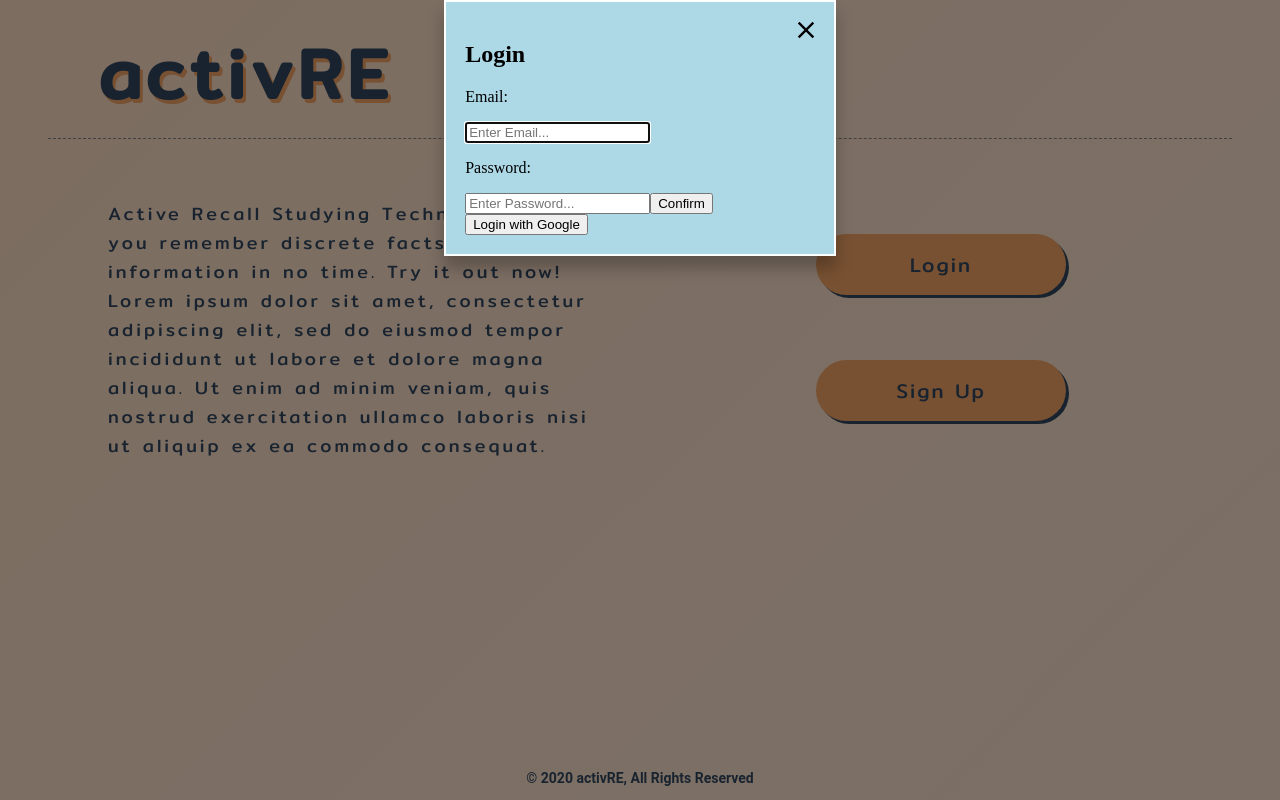
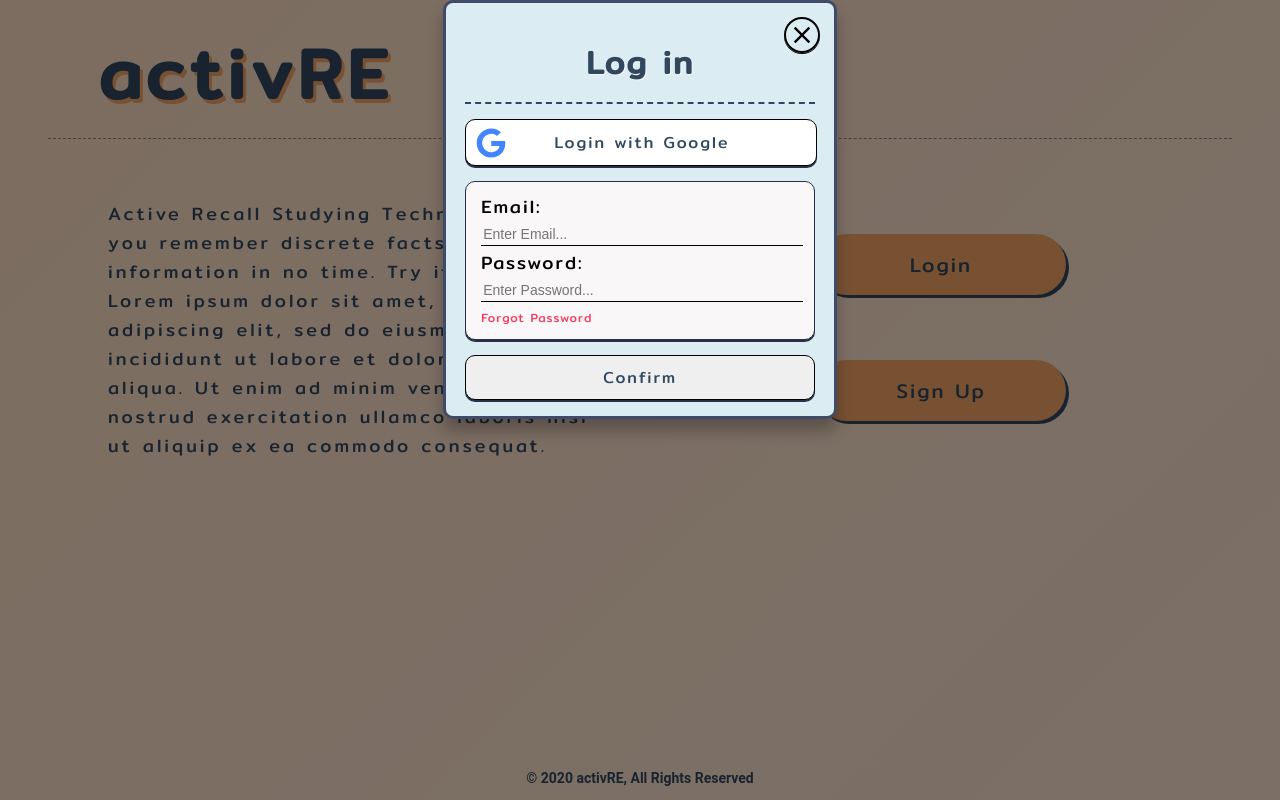
Before and after one commit to charlesezra/activre, a React (Create React App) app in the folder client/: page / in a window 1280 px wide. Both pictures are taken after a click on the button "Login". Built offline with nearby package versions, Linux system fonts and the light colour scheme.

Commit message:
finished login frontend component

```diff
--- a/client/package.json
+++ b/client/package.json
@@ -3,6 +3,10 @@
   "version": "0.1.0",
   "private": true,
   "dependencies": {
+    "@fortawesome/fontawesome-svg-core": "^1.2.28",
+    "@fortawesome/free-brands-svg-icons": "^5.13.0",
+    "@fortawesome/free-solid-svg-icons": "^5.13.0",
+    "@fortawesome/react-fontawesome": "^0.1.9",
     "@testing-library/jest-dom": "^4.2.4",
     "@testing-library/react": "^9.3.2",
     "@testing-library/user-event": "^7.1.2",
--- /dev/null
+++ b/client/src/components/modal/modal.css
@@ -0,0 +1,143 @@
+.container {
+  display: grid;
+  grid-template-areas: "title" "google" "inputs" "confirm";
+  grid-row-gap: 15px;
+}
+
+.title {
+  grid-area: title;
+  display: flex;
+  align-items: center;
+  justify-content: center;
+  border-bottom: 2px dashed #30475e;
+}
+
+.title h2 {
+  color: #30475e;
+  font-family: "Mitr", sans-serif;
+  font-size: 2rem;
+  text-shadow: 1px 1px #f9f7f7;
+  margin: 15px;
+  letter-spacing: 2px;
+}
+
+.google {
+  background: white;
+  grid-area: "google";
+  display: grid;
+  grid-template-columns: 0.15fr 1fr;
+  grid-template-areas: "icon gbutton";
+  border: 1px solid black;
+  color: #30475e;
+  width: 100%;
+  border-radius: 10px;
+  height: 45px;
+  outline: none;
+  transition: ease-in 0.1s;
+  box-shadow: 0px 2px #283149;
+}
+
+.google:hover {
+  transform: translateY(-1px);
+  transform: scale(1.02);
+}
+
+.icon {
+  grid-area: icon;
+  font-size: 30px;
+  margin: auto auto;
+  margin-left: 10px;
+  color: #4285fe;
+}
+
+.google button {
+  font-family: "Mitr", sans-serif;
+  font-size: 16px;
+  color: #30475e;
+  grid-area: gbutton;
+  border: none;
+  border-radius: 0;
+  width: 100%;
+  background-color: transparent;
+  outline: none;
+  padding-right: 50px;
+  letter-spacing: 2px;
+}
+
+.google:active {
+  transform: translateY(2px);
+  box-shadow: 0px 2px 0px 0px rgba(48, 71, 94, 0.3);
+}
+
+.modalButton {
+  font-family: "Mitr", sans-serif;
+  font-size: 16px;
+  color: #30475e;
+  width: 100%;
+  height: 45px;
+  border: 1px solid black;
+  border-radius: 10px;
+  outline: none;
+  transition: ease-in 0.1s;
+  box-shadow: 0px 2px #283149;
+  letter-spacing: 2px;
+}
+
+.modalButton:hover {
+  transform: translateY(-1px);
+  transform: scale(1.02);
+  background: #f73859;
+  color: white;
+}
+
+.modalButton:active {
+  transform: translateY(2px);
+  box-shadow: 0px 2px 0px 0px rgba(48, 71, 94, 0.3);
+}
+
+.inputs {
+  grid-area: "inputs";
+  padding: 10px 15px;
+  font-family: "Mitr", sans-serif;
+  border: 1px solid #283149;
+  border-radius: 10px;
+  background: #f9f7f7;
+  box-shadow: 0px 2px #283149;
+}
+
+.inputs p,
+a {
+  margin: 0;
+  letter-spacing: 2px;
+  font-size: 18px;
+}
+
+.inputs input {
+  background-color: transparent;
+  width: 100%;
+  height: 20px;
+  border: none;
+  border-bottom: 1px solid black;
+  outline: none;
+  margin-bottom: 2px;
+  font-size: 14px;
+  color: #f73859;
+}
+
+.inputs a {
+  color: #f73859;
+  font-size: 12px;
+  letter-spacing: 1px;
+  transition: ease-in 0.2s;
+  text-decoration: none;
+}
+
+.inputs a:hover {
+  color: #283149;
+  text-shadow: 1px 0px #f73859;
+  font-size: 12.5px;
+}
+
+.confirm {
+  grid-area: "confirm";
+}
--- a/client/src/components/modal/modal.js
+++ b/client/src/components/modal/modal.js
@@ -1,14 +1,27 @@
 import React from "react";
 import { Modal } from "react-responsive-modal";
 import "react-responsive-modal/styles.css";
+import "./modal.css";
+import { FontAwesomeIcon } from "@fortawesome/react-fontawesome";
+import { faGoogle } from "@fortawesome/free-brands-svg-icons";
 
 const modalStyles = {
   modal: {
-    background: "lightblue",
+    background: "#dbedf3",
     margin: "auto auto",
     width: "350px",
+    height: "375px",
     "max-width": "400px",
-    border: "2px solid white",
+    "max-height": "450px",
+    border: "3px solid #404b69",
+    "border-radius": "10px",
+  },
+  closeButton: {
+    outline: "none",
+    border: "2px solid black",
+    padding: "2px 2px",
+    "box-shadow": "0px 1px black",
+    "border-radius": "100px",
   },
 };
 
@@ -16,15 +29,25 @@ export default function ModalPopup({ open, setOpen }) {
   return (
     <div>
       <Modal open={open} onClose={() => setOpen(false)} styles={modalStyles}>
-        <h2 className="title">Login</h2>
-        <div className="Inputs">
-          <p>Email:</p>
-          <input placeholder="Enter Email..."></input>
-          <p>Password:</p>
-          <input placeholder="Enter Password..."></input>
-          <button>Confirm</button>
+        <div className="container">
+          <div className="title">
+            <h2>Log in</h2>
+          </div>
+          <div className="google">
+            <FontAwesomeIcon icon={faGoogle} className="icon" />
+            <button>Login with Google</button>
+          </div>
+          <div className="inputs">
+            <p>Email:</p>
+            <input placeholder="Enter Email..." type="text" />
+            <p>Password:</p>
+            <input placeholder="Enter Password..." type="password" />
+            <a href="/">Forgot Password</a>
+          </div>
+          <div className="confirm">
+            <button className="modalButton">Confirm</button>
+          </div>
         </div>
-        <button>Login with Google</button>
       </Modal>
     </div>
   );
```
Also changed, not shown: 1 other file (tests, documents, lock files or other folders).
